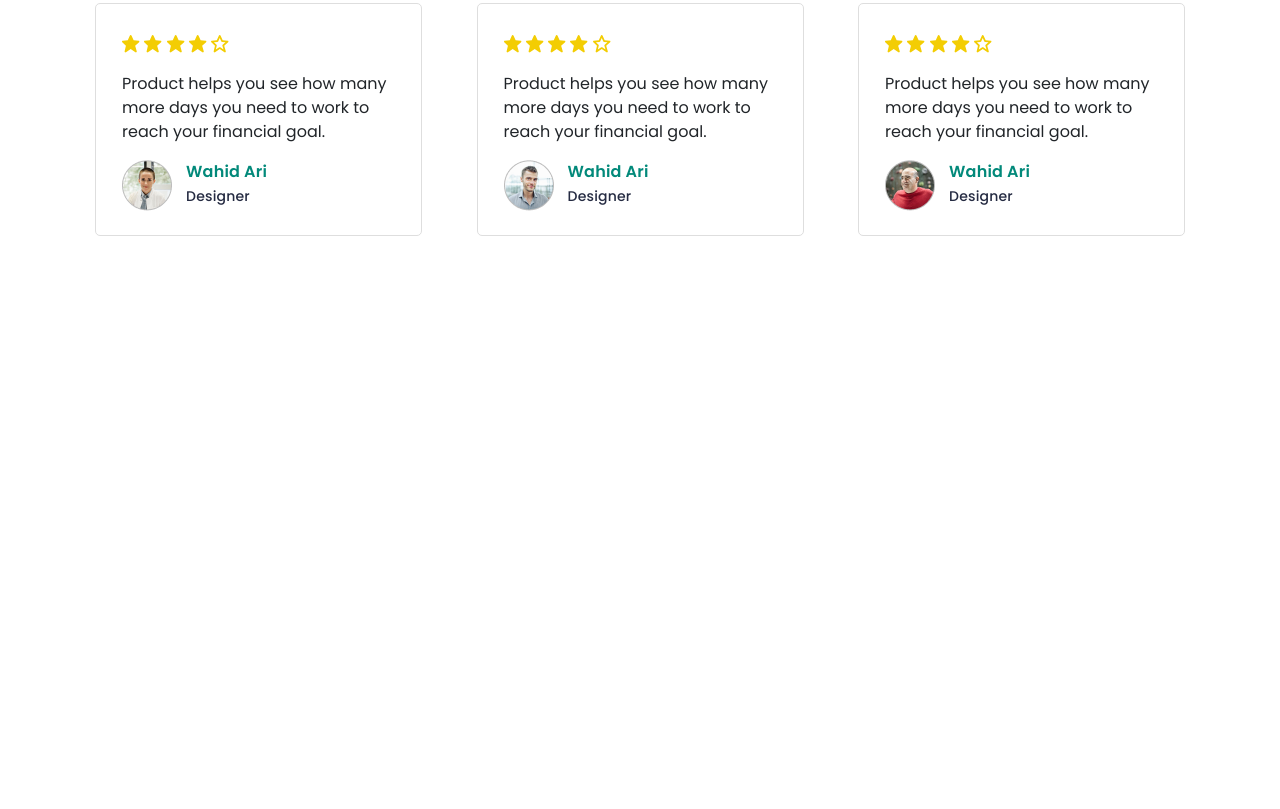
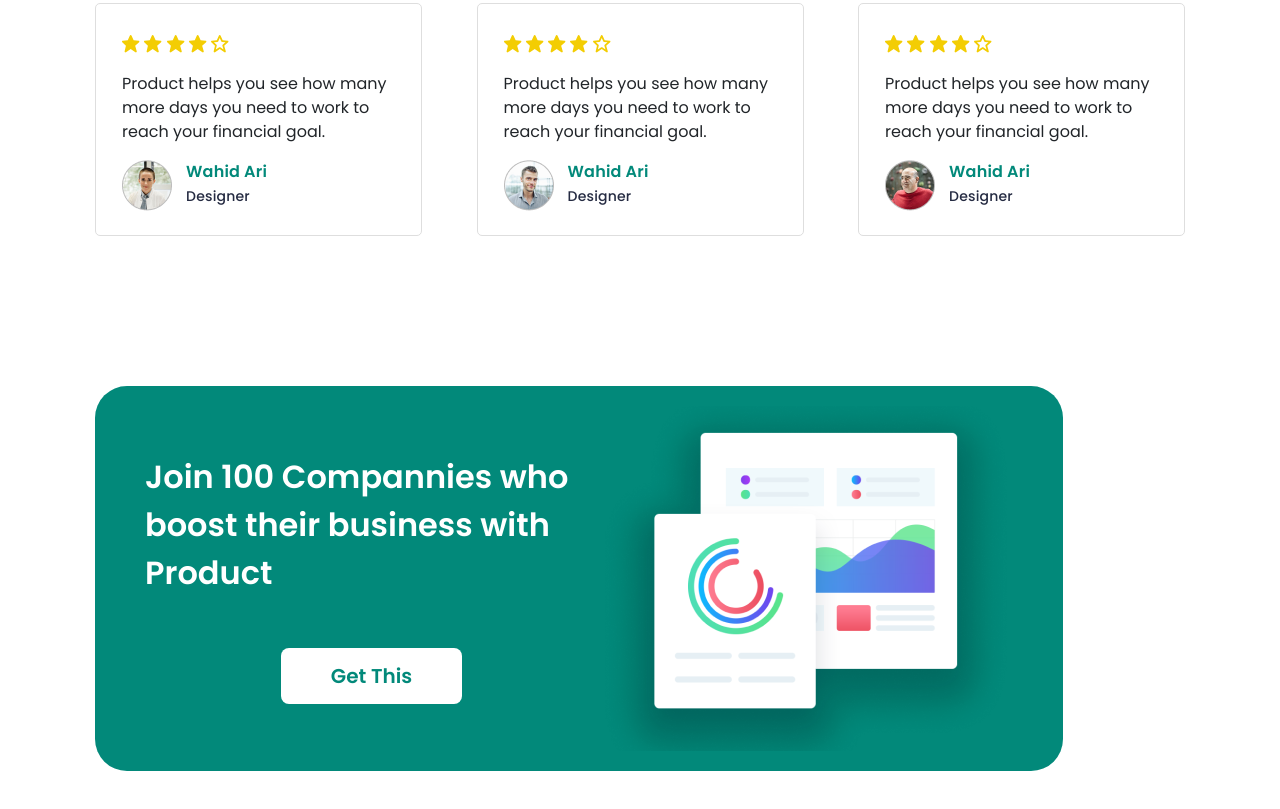
Before and after one commit to Salohiddin-coder/MyProduct, a plain HTML site: page index.html in a window 1280 px wide. Shown: the part 5562-6371 px from the top of the page. Before the commit the page ends 5948 px from the top, so only its background shows below. Drawn offline with Linux system fonts and the light colour scheme.

Commit message:
add new changes

```diff
--- a/index.html
+++ b/index.html
@@ -586,6 +586,21 @@
         </div>
       </div>
     </section>
+
+    <section class="suggestion">
+      <div class="container">
+        <div class="suggestion__inner">
+          <div class="box">
+            <div class="box__text">
+              <h3 class="box__title">Join 100 Compannies who boost their business with Product</h3>
+              <a class="box__link" href="#">Get This</a>
+            </div>
+
+            <img class="box__img" src="./images/box-img.png" srcset="./images/box-img.png 1x, ./images/box-img@2x.png 2x" alt="two diagramms that show result of subscribers">
+          </div>
+        </div>
+      </div>
+    </section>
   </main>
 
   <script src="./css/bootstrap.js"></script>
--- a/sass/blocks/_blocks.scss
+++ b/sass/blocks/_blocks.scss
@@ -10,3 +10,4 @@
 @import "content";
 @import "price";
 @import "clients";
+@import "suggestion";
--- /dev/null
+++ b/sass/blocks/_suggestion.scss
@@ -0,0 +1,56 @@
+.box {
+  margin-bottom: 150px;
+  display: flex;
+  justify-content: center;
+  align-items: center;
+  padding: 20px 50px;
+  width: 100%;
+  max-width: 968px;
+  background-color: #02897A;
+  border-radius: 32px;
+}
+
+.box__text {
+  display: flex;
+  flex-direction: column;
+  align-items: center;
+  width: 100%;
+  max-width: 500px;
+}
+
+.box__title {
+  margin: 0;
+  margin-bottom: 50px;
+  font-weight: 600;
+  font-size: 32px;
+  line-height: 151.4%;
+  color: #FFFFFF;
+}
+
+.box__link {
+  padding: 13px 50px;
+  display: inline-block;
+  font-weight: 600;
+  font-size: 20px;
+  line-height: 30px;
+  color: #02897A;
+  text-decoration: none;
+  background-color: #FFFFFF;
+  border-radius: 8px;
+}
+
+
+@media only screen and (max-width:520px) {
+  .box {
+    flex-direction: column;
+    align-items: center;
+  }
+
+  .box__title {
+    text-align: center;
+  }
+
+  .box__link {
+    margin: 0 auto;
+  }
+}
```
Also changed, not shown: css/main.css, images/box-img.png (added), images/box-img@2x.png (added), 1 other file.
